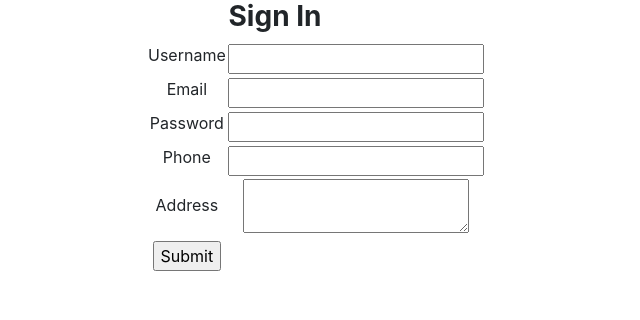
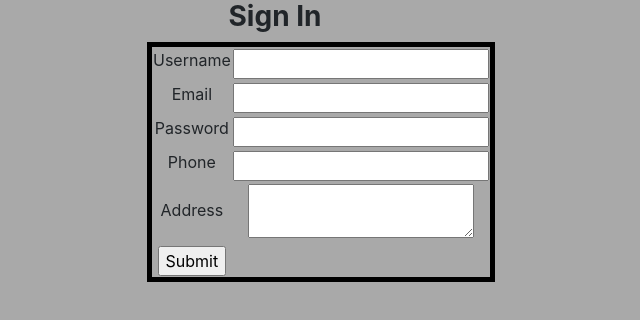
Before and after one commit to ankitmishra23/Gittask3, a plain HTML site: page index.html in a window 1280 px wide. Shown: the whole page, without its empty margins (365-1005 px from the left). Drawn offline with nearby package versions, Linux system fonts and the light colour scheme.

Commit message:
added style

```diff
--- a/index.html
+++ b/index.html
@@ -8,10 +8,10 @@
 <link rel="stylesheet" href="https://stackpath.bootstrapcdn.com/bootstrap/4.5.0/css/bootstrap.min.css" integrity="sha384-9aIt2nRpC12Uk9gS9baDl411NQApFmC26EwAOH8WgZl5MYYxFfc+NcPb1dKGj7Sk" crossorigin="anonymous">
 
 </head>
-<body style="text-align: center; align-content: center;">
+<body style="text-align: center; align-content: center; background-color: darkgray;">
     <h3><strong>Sign In</strong></h3>
     <form style="margin-left: 40%;" action="./info.html">
-        <table>
+        <table style="border: black 5px solid;">
             <thead>
                 <tr>
                     <td><label>Username</label></td>
@@ -33,7 +33,8 @@
                     <td><label>Address</label></td>
                     <td><textarea></textarea></td>
                 </tr>
-                <tr><td><input type="submit"></td></tr>
+                <tr><td><input type="submit"></td>
+                <td></td></tr>
             </thead>
         </table>
     </form>
```
Also changed, not shown: contact.html (+1 -1 lines), info.html (+1 -1 lines).
